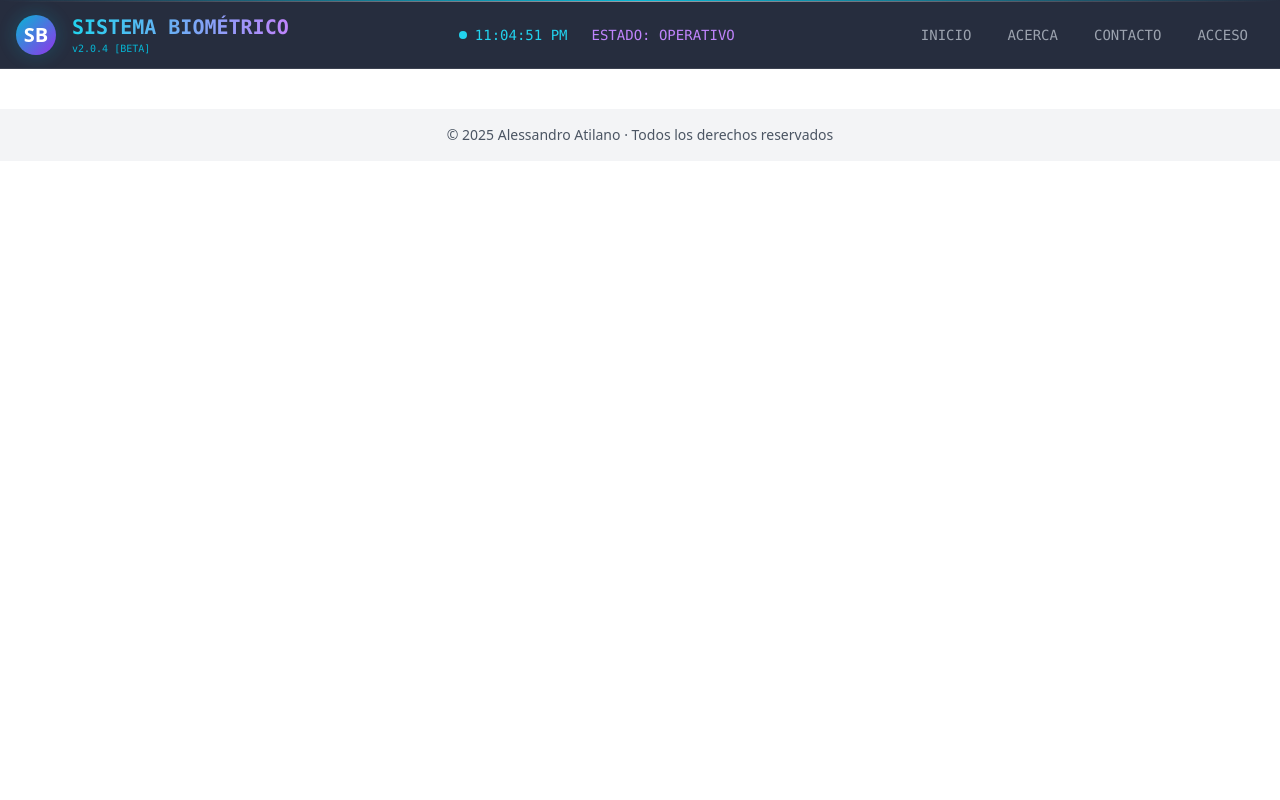
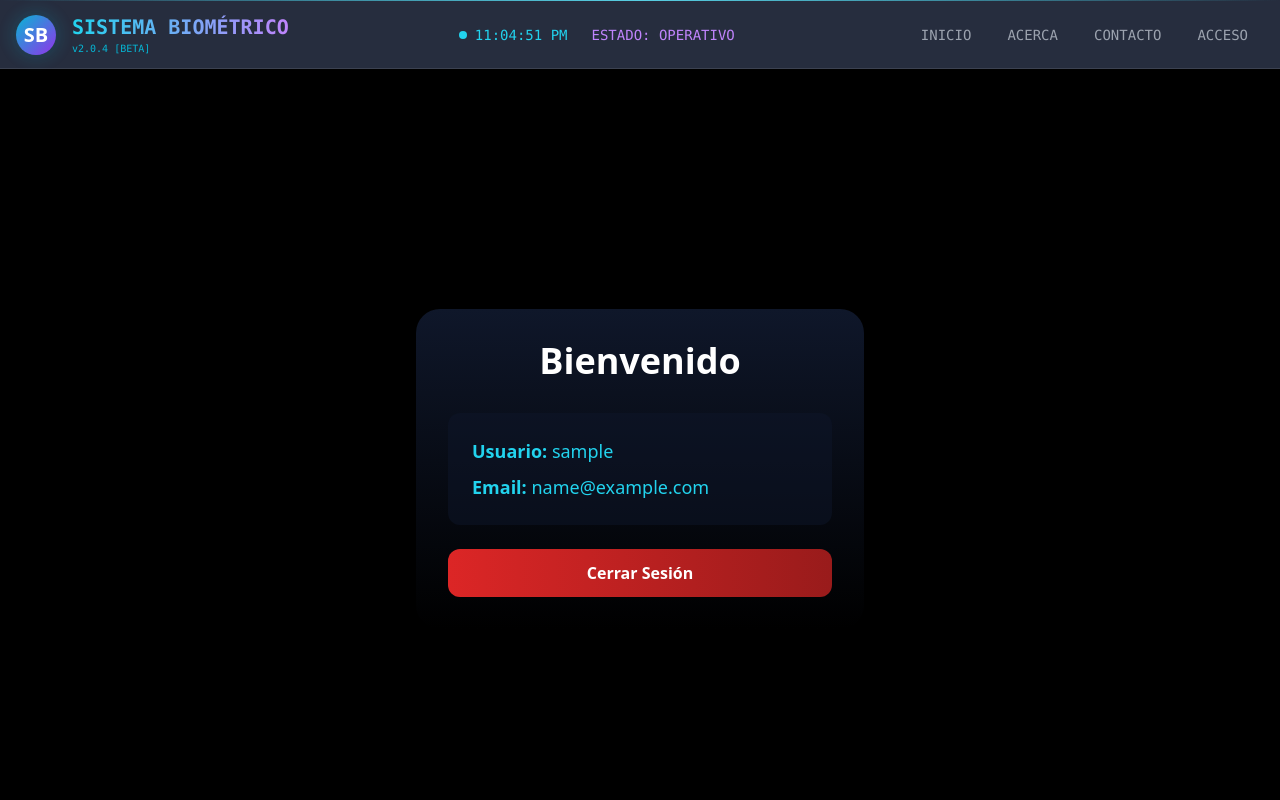
Before and after one commit to Aless0307/daw_frontend, a React (Vite) app: page /home in a window 1280 px wide. Shown: the top 800 px of the page. Built offline with nearby package versions, Linux system fonts and the light colour scheme; sample sign-in values are in the browser's storage.

Commit message:
login en el front

```diff
--- a/src/App.jsx
+++ b/src/App.jsx
@@ -1,20 +1,41 @@
-import { Routes, Route } from "react-router-dom";
+import { Routes, Route, Navigate } from "react-router-dom";
 import Navbar from "./components/Navbar";
 import Footer from "./components/Footer";
 import Inicio from "./pages/Inicio";
 import Acerca from "./pages/Acerca";
 import Contacto from "./pages/Contacto";
 import Login from "./pages/Login";
+import Home from "./pages/Home";
+
+// Componente para proteger rutas que requieren autenticación
+const ProtectedRoute = ({ children }) => {
+    const user = JSON.parse(localStorage.getItem('user'));
+
+    if (!user) {
+        return <Navigate to="/login" />;
+    }
+
+    return children;
+};
 
 function App() {
     return (
         <>
             <Navbar />
             <Routes>
-        <Route path="/" element={<Inicio />} />
+                <Route path="/inicio" element={<Inicio />} />
                 <Route path="/acerca" element={<Acerca />} />
                 <Route path="/contacto" element={<Contacto />} />
                 <Route path="/login" element={<Login />} />
+                <Route
+                    path="/home"
+                    element={
+                        <ProtectedRoute>
+                            <Home />
+                        </ProtectedRoute>
+                    }
+                />
+                <Route path="/" element={<Navigate to="/login" />} />
             </Routes>
             <Footer />
         </>
--- /dev/null
+++ b/src/pages/Home.jsx
@@ -0,0 +1,52 @@
+import { useEffect, useState } from 'react';
+import { useNavigate } from 'react-router-dom';
+
+export default function Home() {
+    const [userData, setUserData] = useState(null);
+    const navigate = useNavigate();
+
+    useEffect(() => {
+        // Obtener los datos del usuario del localStorage
+        const user = JSON.parse(localStorage.getItem('user'));
+        if (!user) {
+            navigate('/login');
+            return;
+        }
+        setUserData(user);
+    }, [navigate]);
+
+    const handleLogout = () => {
+        localStorage.removeItem('user');
+        navigate('/login');
+    };
+
+    if (!userData) {
+        return null;
+    }
+
+    return (
+        <div className="min-h-screen bg-black flex items-center justify-center">
+            <div className="w-full max-w-md mx-4 bg-gradient-to-b from-slate-900 to-black rounded-3xl p-8">
+                <h1 className="text-4xl font-bold text-white text-center mb-8">
+                    Bienvenido
+                </h1>
+
+                <div className="bg-slate-900/50 rounded-xl p-6 mb-6">
+                    <p className="text-cyan-400 text-lg mb-2">
+                        <span className="font-semibold">Usuario:</span> {userData.username}
+                    </p>
+                    <p className="text-cyan-400 text-lg">
+                        <span className="font-semibold">Email:</span> {userData.email}
+                    </p>
+                </div>
+
+                <button
+                    onClick={handleLogout}
+                    className="w-full py-3 bg-gradient-to-r from-red-600 to-red-800 hover:from-red-500 hover:to-red-700 text-white font-semibold rounded-xl transition-all duration-300"
+                >
+                    Cerrar Sesión
+                </button>
+            </div>
+        </div>
+    );
+}
--- a/src/pages/Login.jsx
+++ b/src/pages/Login.jsx
@@ -1,8 +1,10 @@
 import { useState } from 'react';
 import axios from 'axios';
 import { API_URL } from "../url";
+import { useNavigate } from 'react-router-dom';
 
 export default function Login() {
+    const navigate = useNavigate();
     const [isLogin, setIsLogin] = useState(true);
     const [formData, setFormData] = useState({
         email: '',
@@ -12,28 +14,40 @@ export default function Login() {
     });
     const [errors, setErrors] = useState({});
     const [message, setMessage] = useState('');
+    const [isLoading, setIsLoading] = useState(false);
 
     const handleSubmit = async (e) => {
         e.preventDefault();
         setErrors({});
         setMessage('');
+        setIsLoading(true);
 
         if (!isLogin) {
             // Validaciones para registro
             if (formData.password !== formData.confirmPassword) {
                 setErrors({ confirmPassword: 'Las contraseñas no coinciden' });
+                setIsLoading(false);
                 return;
             }
             if (formData.password.length < 6) {
                 setErrors({ password: 'La contraseña debe tener al menos 6 caracteres' });
+                setIsLoading(false);
                 return;
             }
         }
 
         try {
             if (isLogin) {
-              // Aquí puedes implementar el login más adelante
-              console.log("Login:", formData);
+                const response = await axios.post(`${API_URL}/login`, {
+                    email: formData.email,
+                    password: formData.password
+                });
+
+                // Guardar datos del usuario en localStorage
+                localStorage.setItem('user', JSON.stringify(response.data));
+
+                // Redirigir a Home
+                navigate('/home');
             } else {
                 const response = await axios.post(`${API_URL}/register`, {
                     username: formData.username,
@@ -41,13 +55,8 @@ export default function Login() {
                     password: formData.password
                 });
 
-              // Mostrar mensaje del backend
                 setMessage(response.data.message);
-
-              // Cambiar al modo login automáticamente
                 setIsLogin(true);
-
-              // Limpiar el formulario
                 setFormData({
                     email: "",
                     password: "",
@@ -61,6 +70,8 @@ export default function Login() {
             } else {
                 setErrors({ submit: 'Error al procesar la solicitud' });
             }
+        } finally {
+            setIsLoading(false);
         }
     };
 
@@ -163,9 +174,10 @@ export default function Login() {
 
                     <button
                         type="submit"
-                        className="w-full py-3 bg-gradient-to-r from-cyan-600 to-cyan-800 hover:from-cyan-500 hover:to-cyan-700 text-white font-semibold rounded-xl transition-all duration-300"
+                        disabled={isLoading}
+                        className={`w-full py-3 bg-gradient-to-r from-cyan-600 to-cyan-800 hover:from-cyan-500 hover:to-cyan-700 text-white font-semibold rounded-xl transition-all duration-300 ${isLoading ? 'opacity-50 cursor-not-allowed' : ''}`}
                     >
-                        {isLogin ? 'Iniciar Sesión' : 'Registrarse'}
+                        {isLoading ? 'Procesando...' : (isLogin ? 'Iniciar Sesión' : 'Registrarse')}
                     </button>
                 </form>
 
--- a/src/url.js
+++ b/src/url.js
@@ -1,3 +1,3 @@
 // src/config.js
 export const API_URL = "https://daw-backend.onrender.com";
-// http://localhost:8003
+//export const API_URL = "http://localhost:8003";
```
Lines whose indentation alone changed are shown as unchanged.
